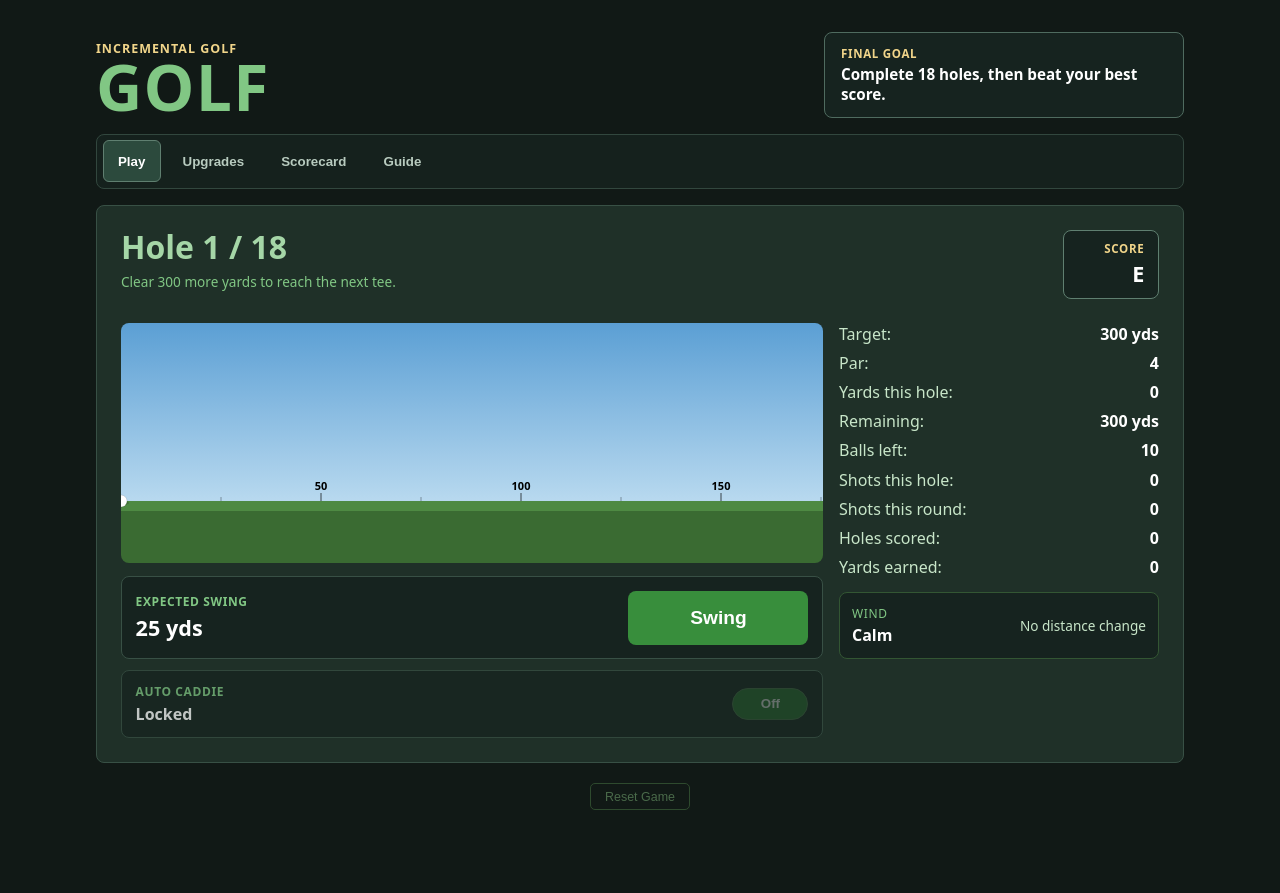
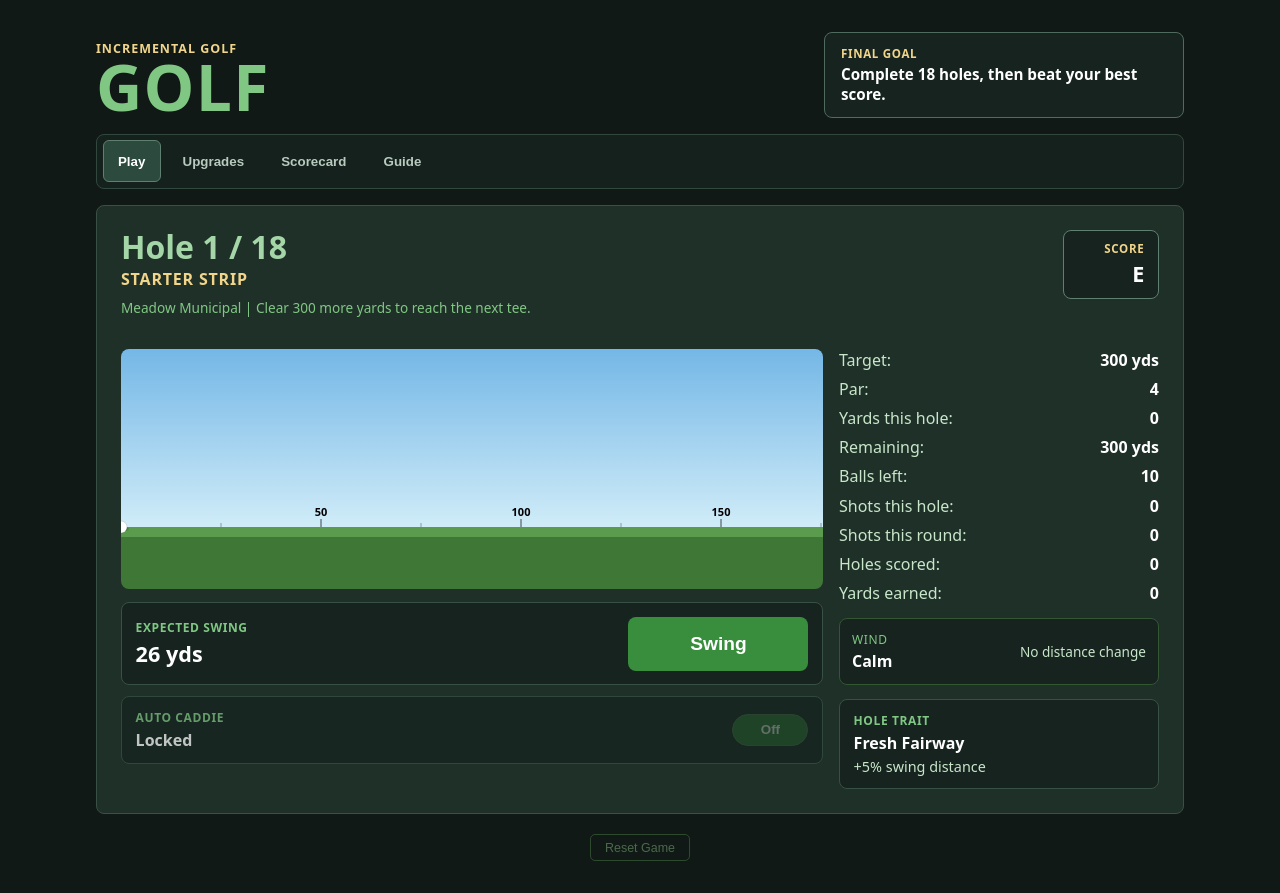
Before and after one commit to CollePatt/golf, a React (Vite) app: page / in a window 1280 px wide. Before the commit the page ends 842 px from the top, so only its background shows below. Built offline with nearby package versions, Linux system fonts and the light colour scheme.

Commit message:
Add hole traits and course themes

```diff
--- a/src/App.css
+++ b/src/App.css
@@ -217,6 +217,38 @@ h3 {
   color: #ffffff;
 }
 
+.hole-trait-panel {
+  margin-top: 0.65rem;
+  padding: 0.75rem 0.85rem;
+  border: 1px solid #385045;
+  border-radius: 8px;
+  background: #16231f;
+}
+
+.hole-trait-panel span,
+.hole-trait-panel strong {
+  display: block;
+}
+
+.hole-trait-panel span {
+  color: #81c784;
+  font-size: 0.75rem;
+  font-weight: 700;
+  text-transform: uppercase;
+  letter-spacing: 0.05em;
+}
+
+.hole-trait-panel strong {
+  margin-top: 0.2rem;
+  color: #ffffff;
+}
+
+.hole-trait-panel p {
+  margin-top: 0.2rem;
+  color: #c8e6c9;
+  font-size: 0.9rem;
+}
+
 .toggle-btn {
   min-width: 76px;
   padding: 0.45rem 0.7rem;
@@ -287,6 +319,14 @@ h3 {
   font-size: 0.85rem;
   color: #81c784;
   margin: 0.5rem 0 1rem;
+}
+
+.hole-name {
+  margin-top: 0.25rem;
+  color: #f1d58a;
+  font-weight: 800;
+  text-transform: uppercase;
+  letter-spacing: 0.05em;
 }
 
 .round-modifier {
@@ -509,6 +549,17 @@ h3 {
 .scorecard-table th:first-child,
 .scorecard-table td:first-child {
   text-align: left;
+}
+
+.scorecard-table td:first-child strong,
+.scorecard-table td:first-child span {
+  display: block;
+}
+
+.scorecard-table td:first-child span {
+  margin-top: 0.15rem;
+  color: #81c784;
+  font-size: 0.78rem;
 }
 
 .scorecard-table th {
--- a/src/App.jsx
+++ b/src/App.jsx
@@ -15,6 +15,7 @@ import {
   getStartingBalls,
   rollSwingYards,
 } from './logic/swingLogic.js';
+import { getHoleDefinition } from './data/courses.js';
 import { allocateToUpgrade } from './logic/upgradeLogic.js';
 import { saveGame, loadGame, clearSave } from './logic/storage.js';
 import HoleScreen from './components/HoleScreen.jsx';
@@ -26,7 +27,8 @@ import './App.css';
 function advanceSwingState(s) {
   if (s.phase !== 'run' || s.ballsLeft <= 0) return s;
 
-  const swing = rollSwingYards(s.upgrades, s.wind);
+  const holeDefinition = getHoleDefinition(s.courseId, s.hole);
+  const swing = rollSwingYards(s.upgrades, s.wind, holeDefinition);
   const yards = swing.yards;
   const newYardsThisHole = s.yardsThisHole + yards;
   const newBalls = s.ballsLeft - 1;
@@ -227,7 +229,11 @@ export default function App() {
           state={state}
           onSwing={handleSwing}
           onToggleAutoSwing={handleToggleAutoSwing}
-          yardsPerSwing={getExpectedYardsPerSwing(state.upgrades, state.wind)}
+          yardsPerSwing={getExpectedYardsPerSwing(
+            state.upgrades,
+            state.wind,
+            getHoleDefinition(state.courseId, state.hole)
+          )}
           autoSwingIntervalMs={autoSwingIntervalMs}
         />
       )}
--- a/src/components/GolfHoleCanvas.jsx
+++ b/src/components/GolfHoleCanvas.jsx
@@ -12,7 +12,7 @@ function easeOut(t) {
   return 1 - (1 - t) * (1 - t)
 }
 
-export default function GolfHoleCanvas({ yardsThisRun, targetDistance }) {
+export default function GolfHoleCanvas({ yardsThisRun, targetDistance, theme }) {
   const canvasRef = useRef(null)
   const rafRef = useRef(null)
   const prevYardsRef = useRef(0)
@@ -66,17 +66,17 @@ export default function GolfHoleCanvas({ yardsThisRun, targetDistance }) {
 
       // Sky
       const skyGrad = ctx.createLinearGradient(0, 0, 0, GROUND_Y)
-      skyGrad.addColorStop(0, '#5b9fd4')
-      skyGrad.addColorStop(1, '#b8d9ef')
+      skyGrad.addColorStop(0, theme.skyTop)
+      skyGrad.addColorStop(1, theme.skyBottom)
       ctx.fillStyle = skyGrad
       ctx.fillRect(0, 0, W, GROUND_Y)
 
       // Ground body
-      ctx.fillStyle = '#3a6b32'
+      ctx.fillStyle = theme.ground
       ctx.fillRect(0, GROUND_Y, W, H - GROUND_Y)
 
       // Fairway top stripe
-      ctx.fillStyle = '#4e8a43'
+      ctx.fillStyle = theme.fairway
       ctx.fillRect(0, GROUND_Y, W, 10)
 
       // Yardage tick marks
@@ -110,7 +110,7 @@ export default function GolfHoleCanvas({ yardsThisRun, targetDistance }) {
         ctx.moveTo(x, GROUND_Y)
         ctx.lineTo(x, GROUND_Y - 46)
         ctx.stroke()
-        ctx.fillStyle = '#e53935'
+        ctx.fillStyle = theme.flag
         ctx.beginPath()
         ctx.moveTo(x, GROUND_Y - 46)
         ctx.lineTo(x + 16, GROUND_Y - 38)
@@ -157,7 +157,7 @@ export default function GolfHoleCanvas({ yardsThisRun, targetDistance }) {
 
     rafRef.current = requestAnimationFrame(draw)
     return () => cancelAnimationFrame(rafRef.current)
-  }, [targetDistance])
+  }, [targetDistance, theme])
 
   // Trigger arc animation on each swing
   useEffect(() => {
--- a/src/components/HoleScreen.jsx
+++ b/src/components/HoleScreen.jsx
@@ -1,4 +1,5 @@
 import GolfHoleCanvas from './GolfHoleCanvas.jsx'
+import { getCourseById, getCourseTheme, getHoleDefinition } from '../data/courses.js';
 import {
   HOLES_PER_ROUND,
   formatScoreToPar,
@@ -28,6 +29,9 @@ export default function HoleScreen({
     lastSwing,
     autoSwingEnabled,
   } = state;
+  const course = getCourseById(state.courseId);
+  const holeDefinition = getHoleDefinition(state.courseId, hole);
+  const theme = getCourseTheme(holeDefinition.theme);
   const remaining = Math.max(0, targetDistance - yardsThisHole);
   const completedHoles = getCompletedHoles(scorecard);
   const scoreToPar = getScoreToPar(scorecard);
@@ -37,7 +41,8 @@ export default function HoleScreen({
       <div className="screen-heading">
         <div>
           <h2>Hole {hole} / {HOLES_PER_ROUND}</h2>
-          <p className="hint">Clear {remaining} more yards to reach the next tee.</p>
+          <p className="hole-name">{holeDefinition.name}</p>
+          <p className="hint">{course.name} | Clear {remaining} more yards to reach the next tee.</p>
         </div>
         <div className="score-popover-anchor" tabIndex={0}>
           <div className="summary-pill">
@@ -66,7 +71,11 @@ export default function HoleScreen({
 
       <div className="hole-layout">
         <div className="hole-main">
-          <GolfHoleCanvas yardsThisRun={yardsThisHole} targetDistance={targetDistance} />
+          <GolfHoleCanvas
+            yardsThisRun={yardsThisHole}
+            targetDistance={targetDistance}
+            theme={theme}
+          />
           <div className="swing-panel">
             <div>
               <span>Expected Swing</span>
@@ -112,6 +121,11 @@ export default function HoleScreen({
             </div>
             <p>{wind.description}</p>
           </div>
+          <div className="hole-trait-panel">
+            <span>Hole Trait</span>
+            <strong>{holeDefinition.trait.label}</strong>
+            <p>{holeDefinition.trait.description}</p>
+          </div>
         </aside>
       </div>
     </div>
--- a/src/components/ScorecardPanel.jsx
+++ b/src/components/ScorecardPanel.jsx
@@ -4,9 +4,11 @@ import {
   getCompletedHoles,
   getScoreToPar,
 } from '../logic/gameState.js';
+import { getCourseById, getHoleDefinition } from '../data/courses.js';
 
 export default function ScorecardPanel({ state }) {
   const { scorecard, hole, bestCompletedRound, totalShots } = state;
+  const course = getCourseById(state.courseId);
   const completedHoles = getCompletedHoles(scorecard);
   const scoreToPar = getScoreToPar(scorecard);
 
@@ -15,7 +17,7 @@ export default function ScorecardPanel({ state }) {
       <div className="screen-heading">
         <div>
           <h2>Scorecard</h2>
-          <p className="hint">Track the current round without crowding the swing view.</p>
+          <p className="hint">{course.name} | Track the current round without crowding the swing view.</p>
         </div>
         <div className="summary-pill">
           <span>Current</span>
@@ -57,9 +59,13 @@ export default function ScorecardPanel({ state }) {
             {scorecard.map(entry => {
               const isCurrent = entry.hole === hole;
               const isComplete = Number.isFinite(entry.shots);
+              const holeDefinition = getHoleDefinition(state.courseId, entry.hole);
               return (
                 <tr key={entry.hole} className={isCurrent ? 'current-row' : ''}>
-                  <td>{entry.hole}</td>
+                  <td>
+                    <strong>{entry.hole}</strong>
+                    <span>{holeDefinition.name}</span>
+                  </td>
                   <td>{entry.targetDistance}</td>
                   <td>{entry.par}</td>
                   <td>{isComplete ? entry.shots : '-'}</td>
--- /dev/null
+++ b/src/data/courses.js
@@ -0,0 +1,72 @@
+export const COURSES = [
+  {
+    id: 'meadowMunicipal',
+    name: 'Meadow Municipal',
+    description: 'A forgiving local course that gets longer and moodier as the round goes on.',
+    holes: [
+      ['Starter Strip', 'morning', 'Fresh Fairway', '+5% swing distance', 1.05],
+      ['Willow Bend', 'morning', 'Soft Turf', '-4% swing distance', 0.96],
+      ['Cart Path Kiss', 'morning', 'Friendly Roll', '+8% swing distance', 1.08],
+      ['Creek Carry', 'morning', 'Nervy Tee', '-3% swing distance', 0.97],
+      ['Ranger Shortcut', 'morning', 'Cut Corner', '+6% swing distance', 1.06],
+      ['Clubhouse Turn', 'morning', 'Flat Lie', 'No distance change', 1],
+      ['Pine Needle Run', 'pines', 'Needle Floor', '-5% swing distance', 0.95],
+      ['Split Oak', 'pines', 'Clean Window', '+4% swing distance', 1.04],
+      ['Long Shade', 'pines', 'Heavy Air', '-6% swing distance', 0.94],
+      ['Back Nine Gate', 'pines', 'Momentum', '+7% swing distance', 1.07],
+      ['Bunker Ladder', 'pines', 'Uphill Bite', '-7% swing distance', 0.93],
+      ['Quiet Cart Bridge', 'pines', 'Settled Rhythm', '+3% swing distance', 1.03],
+      ['Golden Dogleg', 'sunset', 'Fast Fairway', '+10% swing distance', 1.1],
+      ['Hilltop Lookout', 'sunset', 'Thin Air', '+6% swing distance', 1.06],
+      ['Water Tower', 'sunset', 'Cautious Line', '-5% swing distance', 0.95],
+      ['Gallery Rise', 'sunset', 'Adrenaline', '+8% swing distance', 1.08],
+      ['Last Light', 'sunset', 'Long Shadows', '-4% swing distance', 0.96],
+      ['Home Green', 'sunset', 'Championship Nerves', '+12% swing distance', 1.12],
+    ].map(([name, theme, label, description, distanceMultiplier]) => ({
+      name,
+      theme,
+      trait: {
+        label,
+        description,
+        distanceMultiplier,
+      },
+    })),
+  },
+];
+
+export const COURSE_THEMES = {
+  morning: {
+    skyTop: '#74b7e6',
+    skyBottom: '#d0ecf8',
+    ground: '#3f7737',
+    fairway: '#5a9b4e',
+    flag: '#e53935',
+  },
+  pines: {
+    skyTop: '#5c8fb6',
+    skyBottom: '#bdd2df',
+    ground: '#244d36',
+    fairway: '#39784a',
+    flag: '#ffb703',
+  },
+  sunset: {
+    skyTop: '#d9855e',
+    skyBottom: '#f4d7a1',
+    ground: '#4f6232',
+    fairway: '#76934a',
+    flag: '#ef476f',
+  },
+};
+
+export function getCourseById(courseId) {
+  return COURSES.find(course => course.id === courseId) || COURSES[0];
+}
+
+export function getHoleDefinition(courseId, hole) {
+  const course = getCourseById(courseId);
+  return course.holes[hole - 1] || course.holes[0];
+}
+
+export function getCourseTheme(themeId) {
+  return COURSE_THEMES[themeId] || COURSE_THEMES.morning;
+}
--- a/src/logic/gameState.js
+++ b/src/logic/gameState.js
@@ -1,7 +1,8 @@
 import { UPGRADES } from '../data/upgrades.js';
+import { COURSES, getCourseById } from '../data/courses.js';
 import { normalizeWind, rollWind } from './runModifiers.js';
 
-export const SAVE_VERSION = 5;
+export const SAVE_VERSION = 6;
 
 export const BASE_YARDS_PER_SWING = 25;
 export const BASE_STARTING_BALLS = 10;
@@ -45,6 +46,7 @@ export function createInitialState() {
   return {
     version: SAVE_VERSION,
     phase: 'run',                  // 'run' | 'upgrade'
+    courseId: COURSES[0].id,
     hole: 1,
     targetDistance: yardsForHole(1),
     yardsThisHole: 0,              // resets each hole
@@ -101,6 +103,7 @@ export function normalizeState(state) {
     ...initial,
     ...state,
     version: SAVE_VERSION,
+    courseId: getCourseById(state?.courseId).id,
     hole: normalizedHole,
     targetDistance: Number.isFinite(state?.targetDistance)
       ? state.targetDistance
--- a/src/logic/swingLogic.js
+++ b/src/logic/swingLogic.js
@@ -23,12 +23,15 @@ export function getYardsPerSwing(upgrades) {
   return Math.round(yards * mult);
 }
 
-export function getExpectedYardsPerSwing(upgrades, wind) {
-  return Math.max(1, Math.round(getYardsPerSwing(upgrades) * normalizeWind(wind).multiplier));
+export function getExpectedYardsPerSwing(upgrades, wind, holeDefinition = null) {
+  const holeMultiplier = holeDefinition?.trait?.distanceMultiplier ?? 1;
+  return Math.max(1, Math.round(
+    getYardsPerSwing(upgrades) * normalizeWind(wind).multiplier * holeMultiplier
+  ));
 }
 
-export function rollSwingYards(upgrades, wind) {
-  const expectedYards = getExpectedYardsPerSwing(upgrades, wind);
+export function rollSwingYards(upgrades, wind, holeDefinition = null) {
+  const expectedYards = getExpectedYardsPerSwing(upgrades, wind, holeDefinition);
   const perfect = Math.random() < 0.06;
   const variance = perfect ? 1.35 : 0.92 + Math.random() * 0.16;
   const yards = Math.max(1, Math.round(expectedYards * variance));
```
Also changed, not shown: 2 other files (tests, documents, lock files or other folders).
